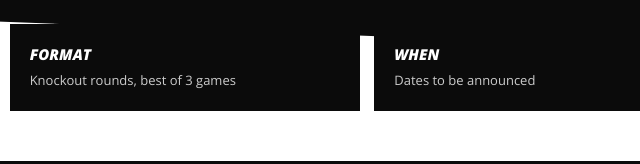
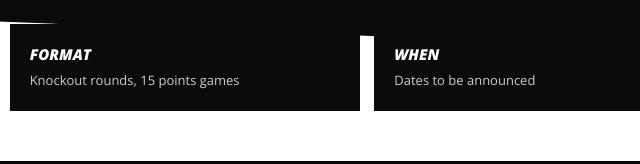
Before and after one commit to lKRITHEESH/aero-badminton-open, a plain HTML site: page index.html in a window 1280 px wide. Shown: the part 636-800 px from the top of the page, 455-1095 px from the left. Drawn offline with nearby package versions, Linux system fonts and the light colour scheme; no server answers.

Commit message:
Update index.html

```diff
--- a/index.html
+++ b/index.html
@@ -14,7 +14,7 @@
 <main class="wrap">
  <section class="boxes">
   <div class="box"><h3>Venue</h3><p>Synthetic Badminton Court, <b>Behind Vasistha</b></p></div>
-  <div class="box"><h3>Format</h3><p id="format">Knockout rounds, best of 3 games</p></div>
+  <div class="box"><h3>Format</h3><p id="format">Knockout rounds, 15 points games</p></div>
   <div class="box"><h3>When</h3><p id="when">Dates to be announced</p></div>
  </section>
  <section class="champ" id="champ" hidden><div class="trophy">🏆</div><div><small>CHAMPION</small><div class="cn" id="cn"></div><div id="rn"></div></div></section>
```
